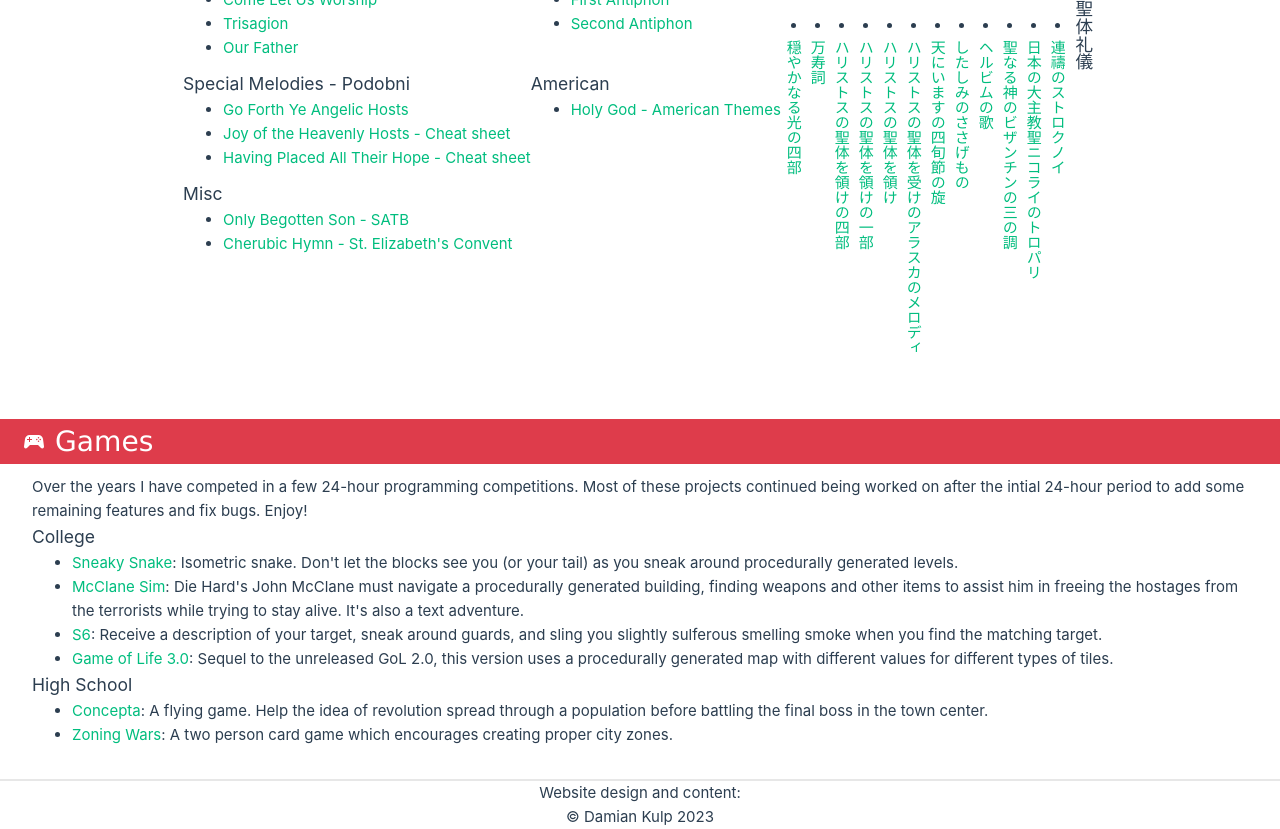
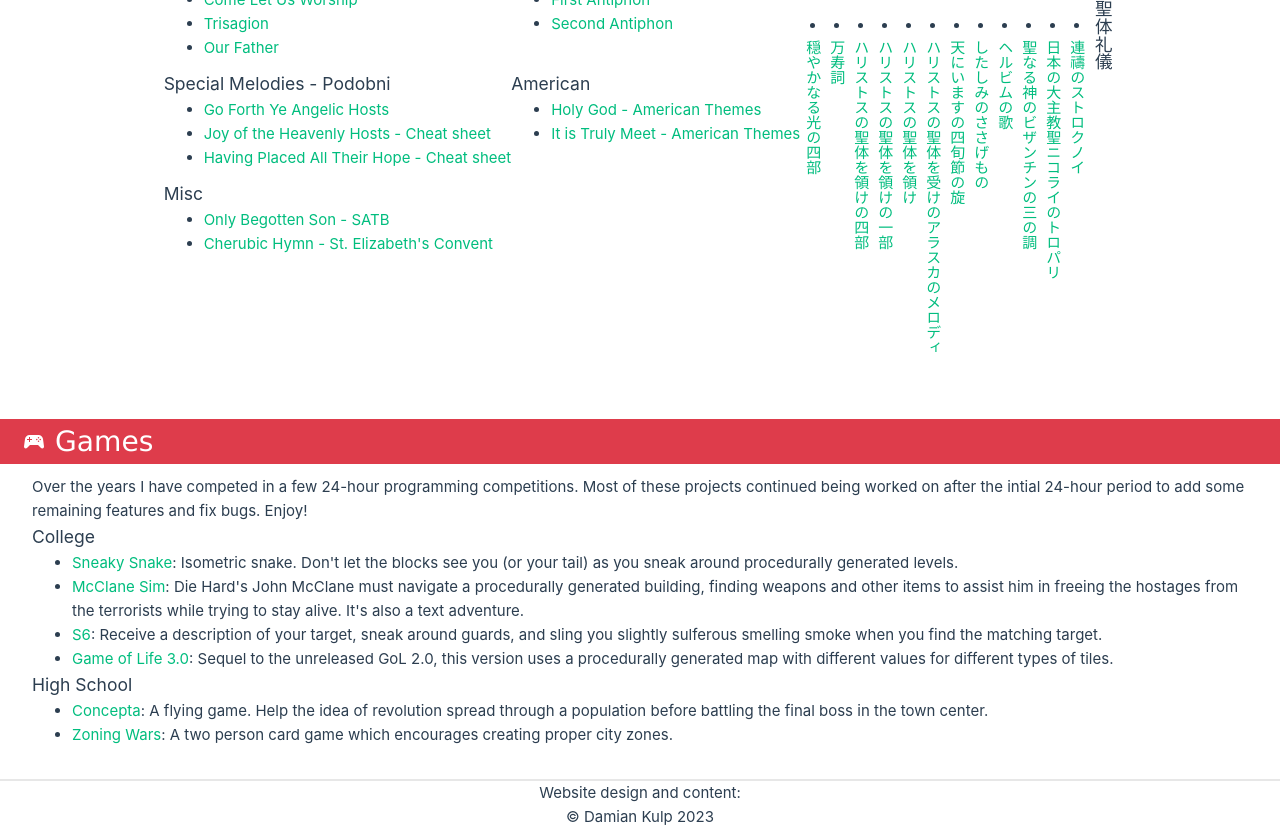
Before and after one commit to dlkulp/dlkulp.github.io, a Vue app: page / in a window 1280 px wide. Shown: the part 1140-1969 px from the top of the page. Built offline with nearby package versions, Linux system fonts and the light colour scheme.

Commit message:
add new scores

```diff
--- a/src/App.vue
+++ b/src/App.vue
@@ -68,6 +68,7 @@ import ChurchIcon from "./components/icons/IconChurch.vue";
 						<h3>American</h3>
 						<ul>
 							<li><a target="_blank" href="/scores/American/American Holy God.pdf">Holy God - American Themes</a></li>
+							<li><a target="_blank" href="/scores/American/It is Truly Meet - American Themes.pdf">It is Truly Meet - American Themes</a></li>
 						</ul>
 					</article>
 					<article>
```
Also changed, not shown: 1 other file (tests, documents, lock files or other folders).
